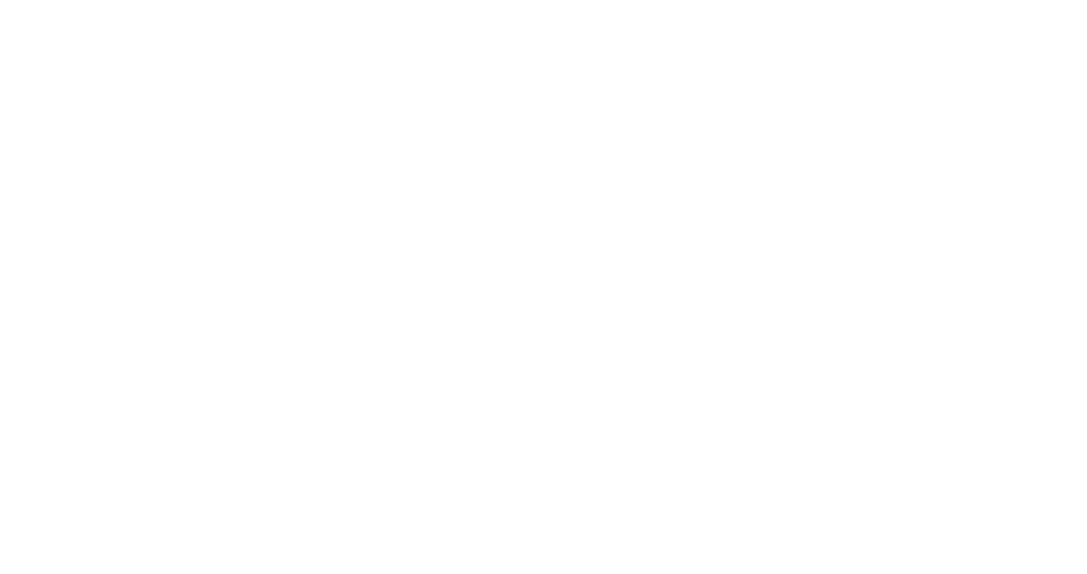
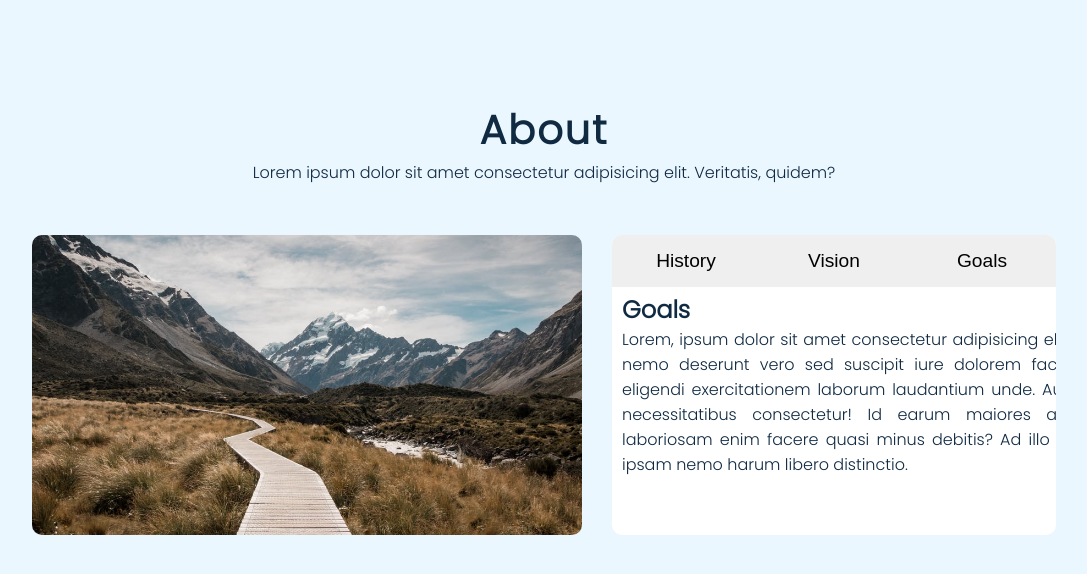
Before and after one commit to icyhot12/11_tabs, a plain HTML site: page index.html in a window 1280 px wide. Shown: the whole page, without its empty margins (96-1183 px from the left). Drawn offline with Linux system fonts and the light colour scheme.

Commit message:
styling added

```diff
--- a/index.html
+++ b/index.html
@@ -13,8 +13,43 @@
       href="https://fonts.googleapis.com/css2?family=Poppins:wght@300&display=swap"
       rel="stylesheet"
     />
+    <link rel="stylesheet" href="./styles.css" />
   </head>
   <body>
+    <main>
+      <div class="hero-container">
+        <div class="title-container">
+          <div class="main-title">About</div>
+          <div class="description">
+            Lorem ipsum dolor sit amet consectetur adipisicing elit. Veritatis,
+            quidem?
+          </div>
+        </div>
+        <div class="content-container">
+          <div class="image-container">
+            <img src="./images/hero-bcg.jpeg" alt="hero" />
+          </div>
+          <div class="description-container">
+            <div class="btns-container">
+                <button>History</button>
+                <button>Vision</button>
+                <button>Goals</button>
+            </div>
+            <div class="text-container">
+              <div class="description-title">Goals</div>
+              <div class="description-long">
+                Lorem, ipsum dolor sit amet consectetur adipisicing elit.
+                Molestiae et nemo deserunt vero sed suscipit iure dolorem facere
+                illum, nisi, eligendi exercitationem laborum laudantium unde.
+                Autem deserunt necessitatibus consectetur! Id earum maiores ad
+                rem unde laboriosam enim facere quasi minus debitis? Ad illo
+                molestias quo ipsam nemo harum libero distinctio.
+              </div>
+            </div>
+          </div>
+        </div>
+      </div>
+    </main>
     <script src="./app.js"></script>
   </body>
 </html>
--- a/styles.css
+++ b/styles.css
@@ -1,5 +1,85 @@
-html,body {
-    margin: 0;
-    padding: 0;
-    font-family: 'Poppins', sans-serif;
+:root {
+  --clr-primary-10: hsl(205, 100%, 96%);
+  --clr-grey-1: hsl(209, 61%, 16%);
 }
+
+html,
+body {
+  margin: 0;
+  padding: 0;
+  font-family: 'Poppins', sans-serif;
+  background-color: var(--clr-primary-10);
+  color: var(--clr-grey-1);
+}
+
+button {
+    border: none;
+    padding: 15px 0;
+    width: calc(1/3*100%);
+    font-size: 1.2rem;
+}
+
+button:hover {
+    background-color: white;
+}
+
+.hero-container {
+    display: flex;
+    flex-direction: column;
+    justify-content: flex-start;
+    align-items: center;
+    padding-top: 100px;
+}
+
+.title-container {
+    text-align: center;
+}
+
+.main-title {
+    font-size: 2.5rem;
+    font-weight: 600;
+    letter-spacing: 2px;
+}
+
+.content-container {
+    display: flex;
+    flex-direction: row;
+    width: 80vw;
+    justify-content: center;
+    padding-top: 50px;
+    gap: 30px;
+}
+
+.description-container {
+    background-color: white;
+    border-radius: 10px;
+    overflow: hidden;
+}
+
+.text-container {
+    width: 550px;
+    background-color: white;
+    border-radius: 10px;
+    padding: 5px 10px;
+}
+
+.description-title {
+    font-size: 1.5rem;
+    font-weight: 600;
+}
+
+.btns-container {
+    display: flex;
+    justify-content: space-between;
+}
+
+.description-long {
+    text-align: justify;
+}
+
+.image-container img {
+    width: 550px;
+    height: 300px;
+    object-fit: cover;
+    border-radius: 10px;
+}
```
Also changed, not shown: images/hero-bcg.jpeg (added).
